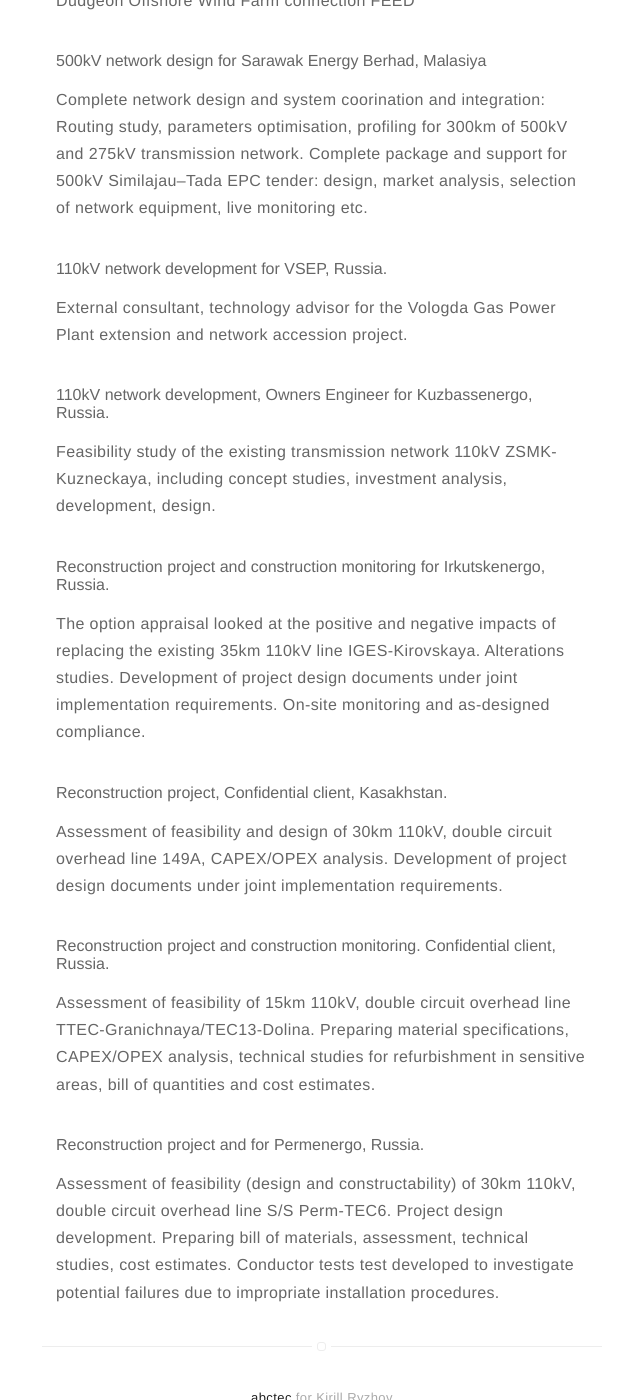
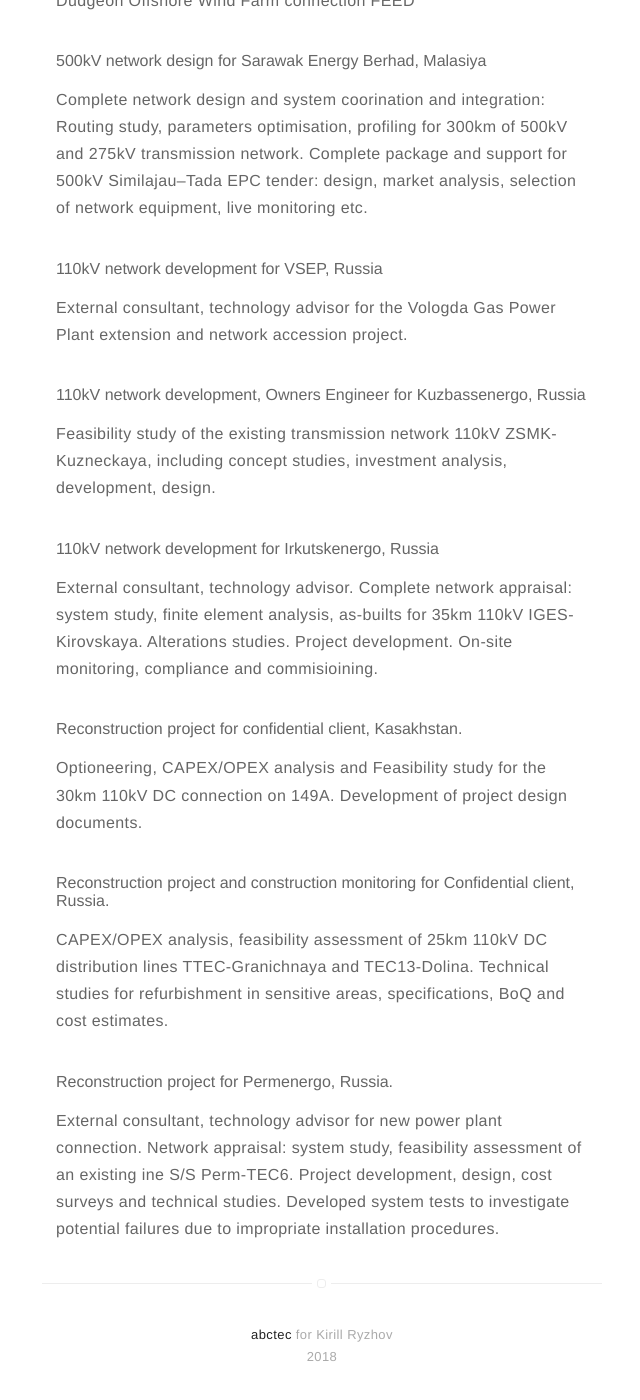
Before and after one commit to kryzhov/kryzhov.github.io, a Jekyll site: the page built from projects.html, in a window 1280 px wide and 1400 px high, scrolled down 4301 px. Shown: the whole window, without its empty margins (318-958 px from the left). Built offline with Jekyll 4.4.1, drawn with Linux system fonts in a browser that asks for light colours; some of the changed text lies outside the part shown.

```diff
--- a/_config.yml
+++ b/_config.yml
@@ -19,10 +19,10 @@
 
 permalink: /:title/
 
-markdown: kramdown
-highlighter: rouge
+#markdown: kramdown
+#highlighter: rouge
 
-# Google analytics: 'code'
+Google analytics: 'UA-121633993-1'
 
 # Futureproof for piwik tracking
 # analytics-piwik-url: 'piwik.my-host.com'
--- a/projects.html
+++ b/projects.html
@@ -174,38 +175,40 @@
                     Complete package and support for  500kV Similajau–Tada EPC tender:
                     design, market analysis, selection of network equipment, live monitoring etc.</p><br>
 
-                    110kV network development for VSEP, Russia.
+                    110kV network development for VSEP, Russia
                     <p>External consultant, technology advisor for the Vologda
                     Gas Power Plant extension and network accession project.</p><br>
 
-                    110kV network development, Owners Engineer for Kuzbassenergo, Russia.
+                    110kV network development, Owners Engineer for Kuzbassenergo, Russia
                     <p>Feasibility study of the existing transmission network 110kV
                     ZSMK-Kuzneckaya, including concept studies, investment analysis,
                     development, design.</p><br>
 
-                    Reconstruction project and construction monitoring for Irkutskenergo, Russia.
-                    <p>The option appraisal looked at the positive and
-                        negative impacts of replacing the existing 35km 110kV line
-                         IGES-Kirovskaya. Alterations studies. Development of
-                         project design documents under joint implementation
-                         requirements. On-site monitoring and as-designed
-                         compliance.</p><br>
+                    110kV network development for Irkutskenergo, Russia
+                    <p>External consultant, technology advisor.
+                    Complete network appraisal: system study, finite element analysis,
+                    as-builts for 35km 110kV IGES-Kirovskaya. Alterations studies.
+                    Project development. On-site monitoring, compliance and
+                    commisioining.</p><br>
 
-                    Reconstruction project, Confidential client, Kasakhstan.
-                    <p>Assessment of feasibility and design of 30km 110kV,
-                        double circuit overhead line 149A, CAPEX/OPEX analysis.
-                         Development of project design documents under
-                         joint implementation requirements.</p><br>
+                    Reconstruction project for confidential client, Kasakhstan.
+                    <p>Optioneering, CAPEX/OPEX analysis and Feasibility study
+                    for the 30km 110kV DC connection on 149A. Development of
+                    project design documents.</p><br>
 
-                    Reconstruction project and construction monitoring. Confidential client, Russia.
-                    <p>Assessment of feasibility of 15km 110kV, double
-                        circuit overhead line TTEC-Granichnaya/TEC13-Dolina.
-                        Preparing material specifications, CAPEX/OPEX analysis,
-                        technical studies for refurbishment in sensitive areas,
-                        bill of quantities and cost estimates.</p><br>
+                    Reconstruction project and construction monitoring for Confidential client, Russia.
+                    <p>CAPEX/OPEX analysis, feasibility assessment of 25km 110kV DC
+                    distribution lines TTEC-Granichnaya and TEC13-Dolina.
+                    Technical studies for refurbishment in sensitive areas,
+                    specifications, BoQ and cost estimates.</p><br>
 
-                    Reconstruction project and for Permenergo, Russia.
-                    <p>Assessment of feasibility (design and constructability) of 30km 110kV, double circuit overhead line S/S Perm-TEC6. Project design development. Preparing bill of materials, assessment, technical studies, cost estimates. Conductor tests test developed to investigate potential failures due to impropriate installation procedures.</p>
+                    Reconstruction project for Permenergo, Russia.
+                    <p>External consultant, technology advisor for new power plant connection.
+                    Network appraisal: system study, feasibility assessment
+                    of an existing ine S/S Perm-TEC6.
+                    Project development, design, cost surveys and technical studies.
+                    Developed system tests to investigate potential failures
+                    due to impropriate installation procedures.</p>
 
         {% endif %}
     {% endfor %}
```
Also changed, not shown: other parts of projects.html (+2 -1 lines), 2 other files.
